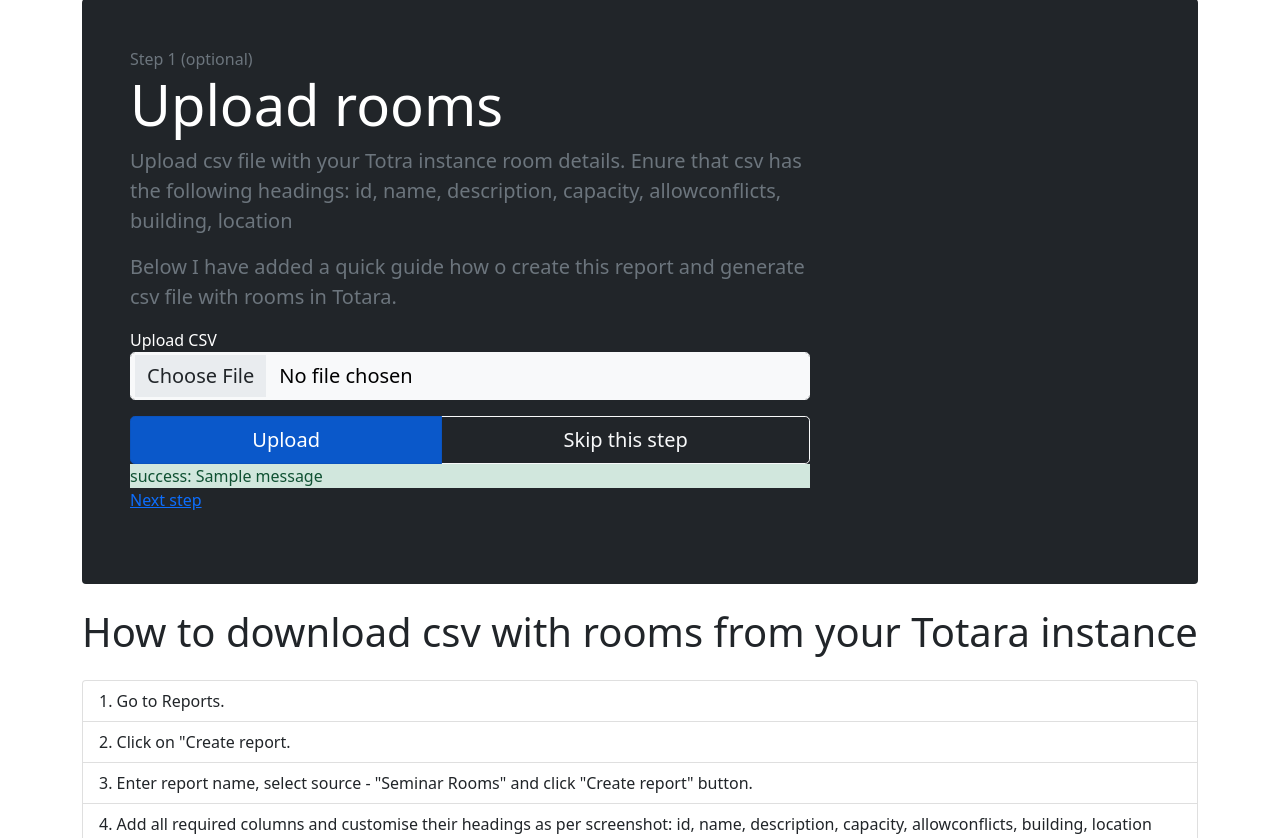
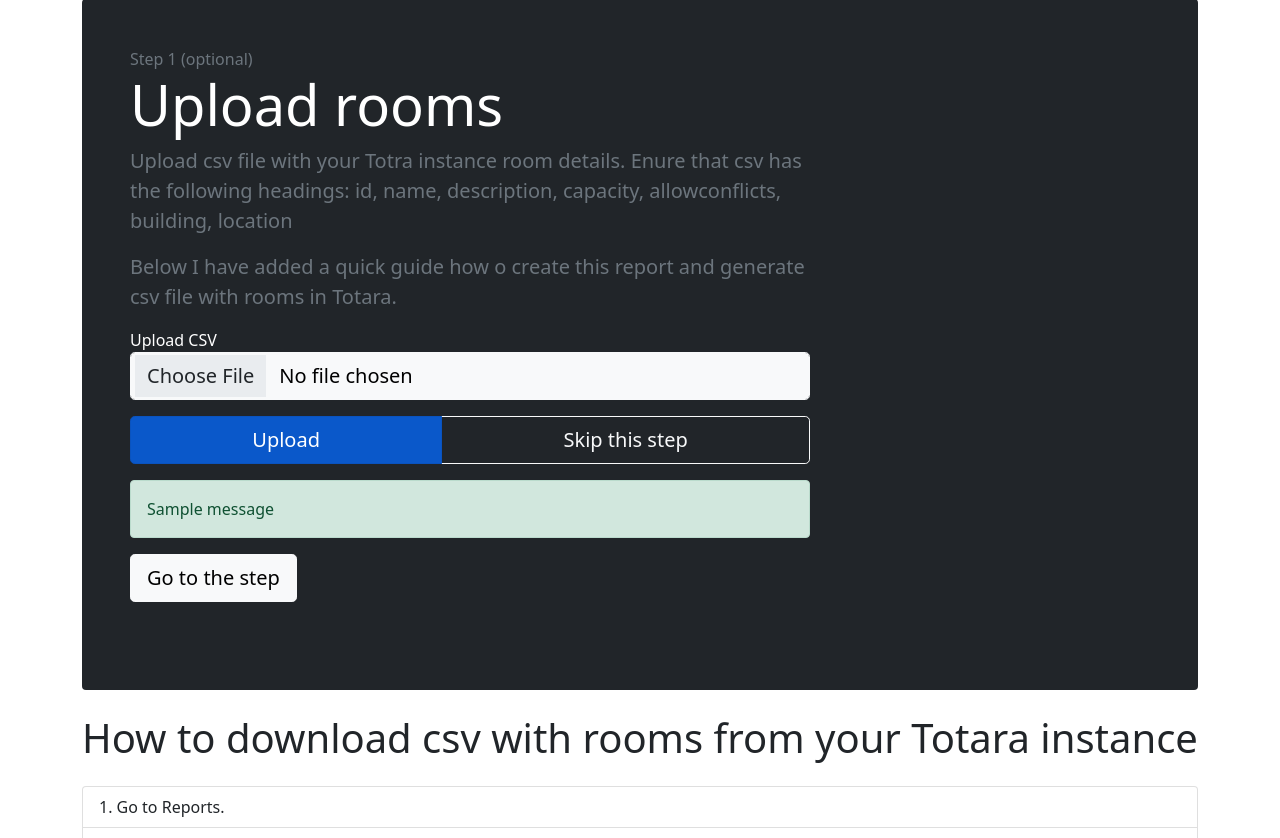
Before and after one commit to meshechko/totara_import_seminar_events, a Flask app: page /upload-rooms in a window 1280 px wide. Shown: the part 119-957 px from the top of the page. Run offline with Flask 2, Linux system fonts and the light colour scheme; one stand-in notice (Sample message) is shown; some libraries are stand-ins or nearby versions.

Commit message:
Fixed alerts class

```diff
--- a/templates/upload-rooms.html
+++ b/templates/upload-rooms.html
@@ -18,9 +18,9 @@ content %}
 
          <div class="message">
             {% for category, message in get_flashed_messages(with_categories=True) %}
-            <div class="alert-{{category}}">{{category}}: {{ message }}</div>
+            <div class="alert alert-{{category}} mt-3" role="alert">{{ message }}</div>
             {% if category == 'success'%}
-            <a href="/upload-backup">Next step</a>
+            <a class="mb-3 btn btn-lg btn-light" href="/upload-backup">Go to the step</a>
             {% endif %}
             {% endfor %}
             {% if form.file.errors %}
```
